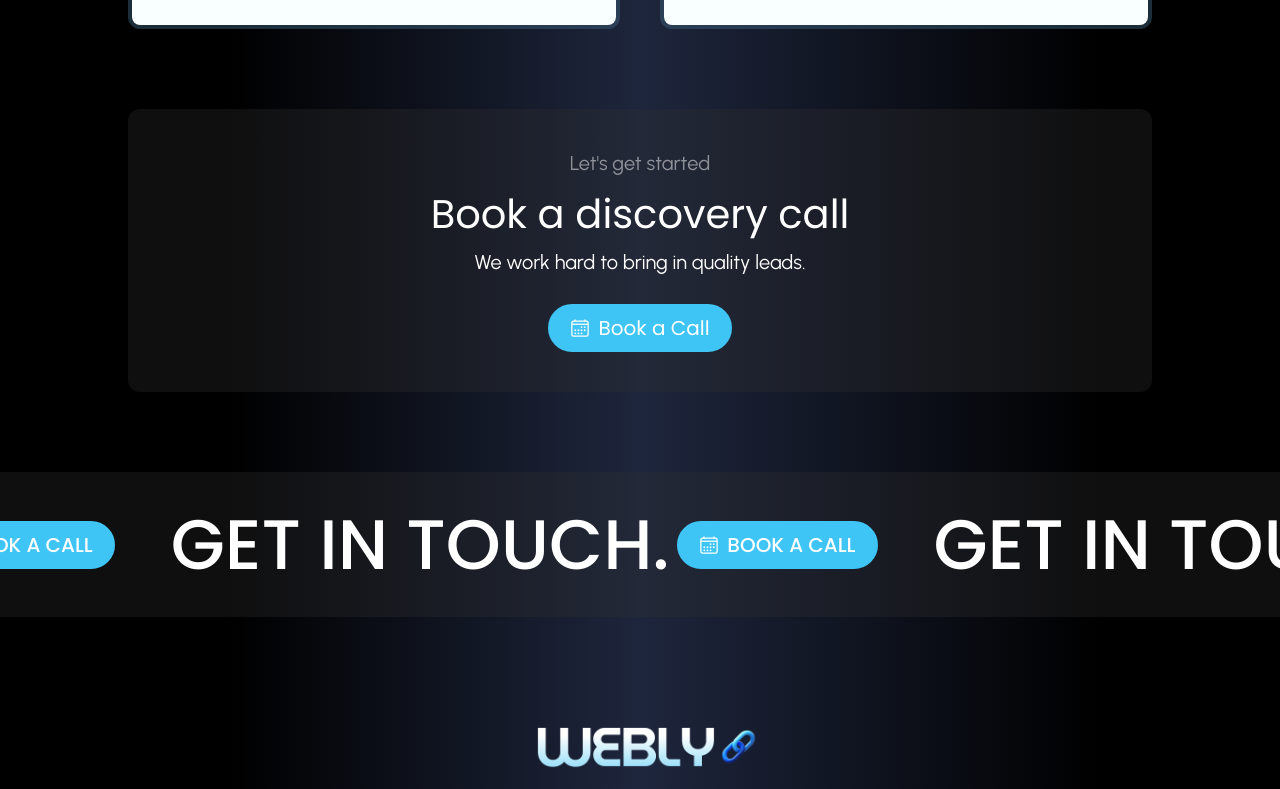
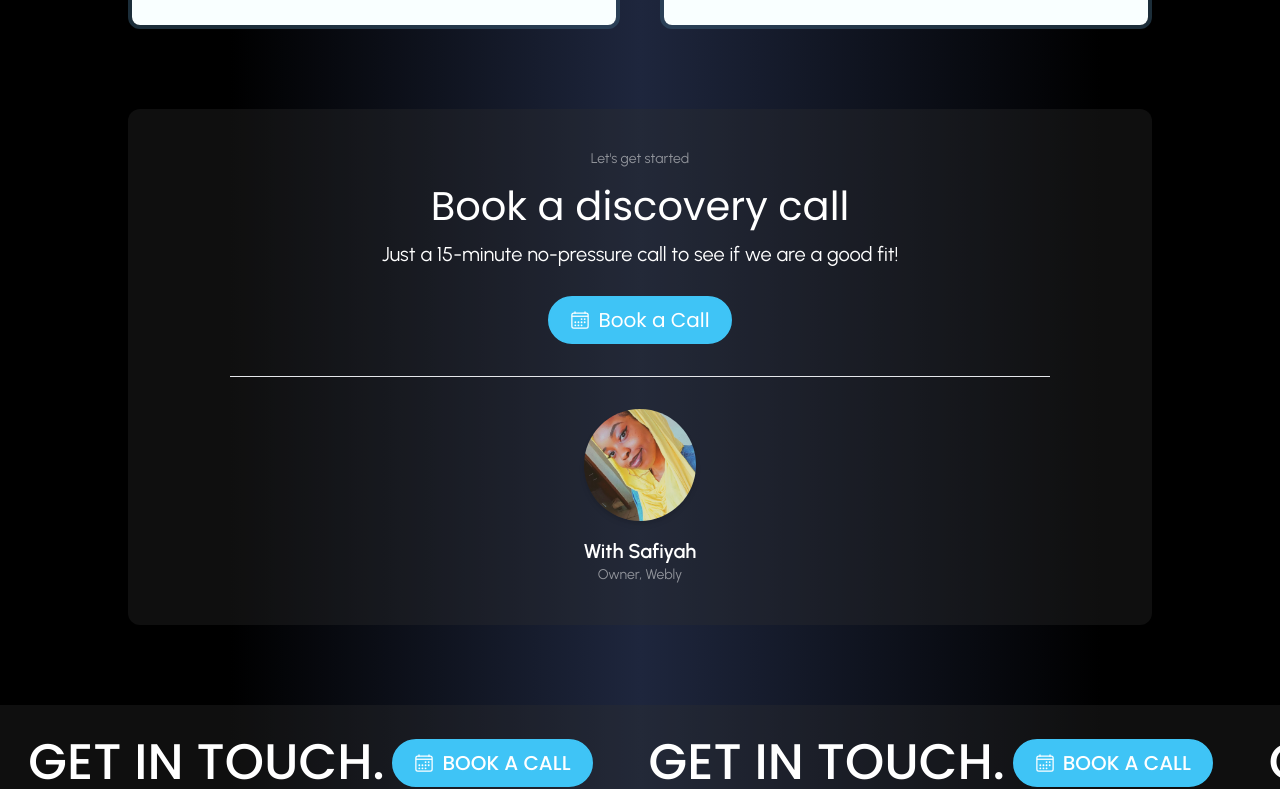
Before and after one commit to Safiyah07/webly, a React (Vite) app: page / in a window 1280 px wide. Shown: the part 2655-3444 px from the top of the page. Built offline with nearby package versions, Linux system fonts and the light colour scheme; a web font is replaced by a local one.

Commit message:
"Updated BookCall component with new layout and styling, and modified Marquee component's font size."

```diff
--- a/src/components/BookCall.jsx
+++ b/src/components/BookCall.jsx
@@ -1,16 +1,18 @@
 import { IoCalendarOutline } from "react-icons/io5"
+import Safiyah from "/safiyah.jpg";
 import Button from "../shared/Button"
 
 
 function BookCall() {
   return (
-    <section className='flex flex-col self-center bg-chooseFade w-[80svw] rounded-xl py-10'>
-      <p className="pb-4 text-center text-white/50">
-					Let&apos;s get started
-				</p>
+    <section className='flex flex-col self-center bg-chooseFade w-[80svw] sm:w-[88svw] rounded-xl py-10 relative sm:px-5'>
+      {/* <img src={Safiyah} alt="" className="absolute object-cover w-32 h-32 rounded-full -top-10 -right-5" /> */}
+      <p className="pb-4 text-sm text-center sm:text-xs text-white/50">
+				Let&apos;s get started
+			</p>
       <h1 className="text-[40px] md:text-[40px] sm:text-[30px] text-center leading-[2.7rem]">Book a discovery call</h1>
       <p className="mt-3 text-center">
-				We work hard to bring in quality leads.{" "}
+      Just a 15-minute no-pressure call to see if we are a good fit!
 			</p>
       <Button className="m-auto w-fit mt-7">
 						<a
@@ -20,7 +22,36 @@ function BookCall() {
 							<IoCalendarOutline /> Book a Call
 						</a>
 					</Button>
+
+          <div className="w-4/5 m-auto my-8 border-t border-gray-200 sm:w-full"></div>
+          <div className="flex flex-col items-center">
+            <img src={Safiyah} alt="CEO Image"
+         className="object-cover mb-4 rounded-full shadow-md h-28 w-28" />
+    <p className="font-semibold">With Safiyah</p>
+    <p className="text-sm sm:text-xs text-white/50">Owner, Webly</p>
+  </div>
     </section>
+//     <section className="px-6 py-16 text-center bg-gray-50">
+
+//   <h2 className="mb-4 text-3xl font-bold">Book a Discovery Call</h2>
+//   <p className="mb-6 text-gray-700">
+//     We work hard to bring in quality leads.
+//   </p>
+//   <a href="#"
+//      className="px-6 py-3 font-medium text-white transition bg-blue-600 rounded-lg shadow-md hover:bg-blue-700">
+//     Book a Call
+//   </a>
+
+//   <div className="my-8 border-t border-gray-200"></div>
+
+//   <div className="flex flex-col items-center">
+//     <img src={Safiyah} alt="CEO Image"
+//          className="object-cover w-24 h-24 mb-4 rounded-full shadow-md" />
+//     <p className="font-semibold">John Doe</p>
+//     <p className="text-sm text-gray-500">(CEO, Company Name)</p>
+//   </div>
+// </section>
+
   )
 }
 
--- a/src/shared/Marquee.jsx
+++ b/src/shared/Marquee.jsx
@@ -15,7 +15,7 @@ function Marqueee() {
 				// }}
 			>
 				<div className="flex items-center gap-2 py-5 font-medium uppercase md:py-3 mx-7">
-					<h1 className="lg:text-[70px] max-md:text-[70px] md:text-[50px] sm:text-[40px] leading-[150%]">
+					<h1 className="lg:text-[50px] max-md:text-[50px] md:text-[50px] sm:text-[40px] leading-[150%]">
 						Get in touch.
 					</h1>
 					<Button>
```
Also changed, not shown: public/safiyah.jpg (added).
